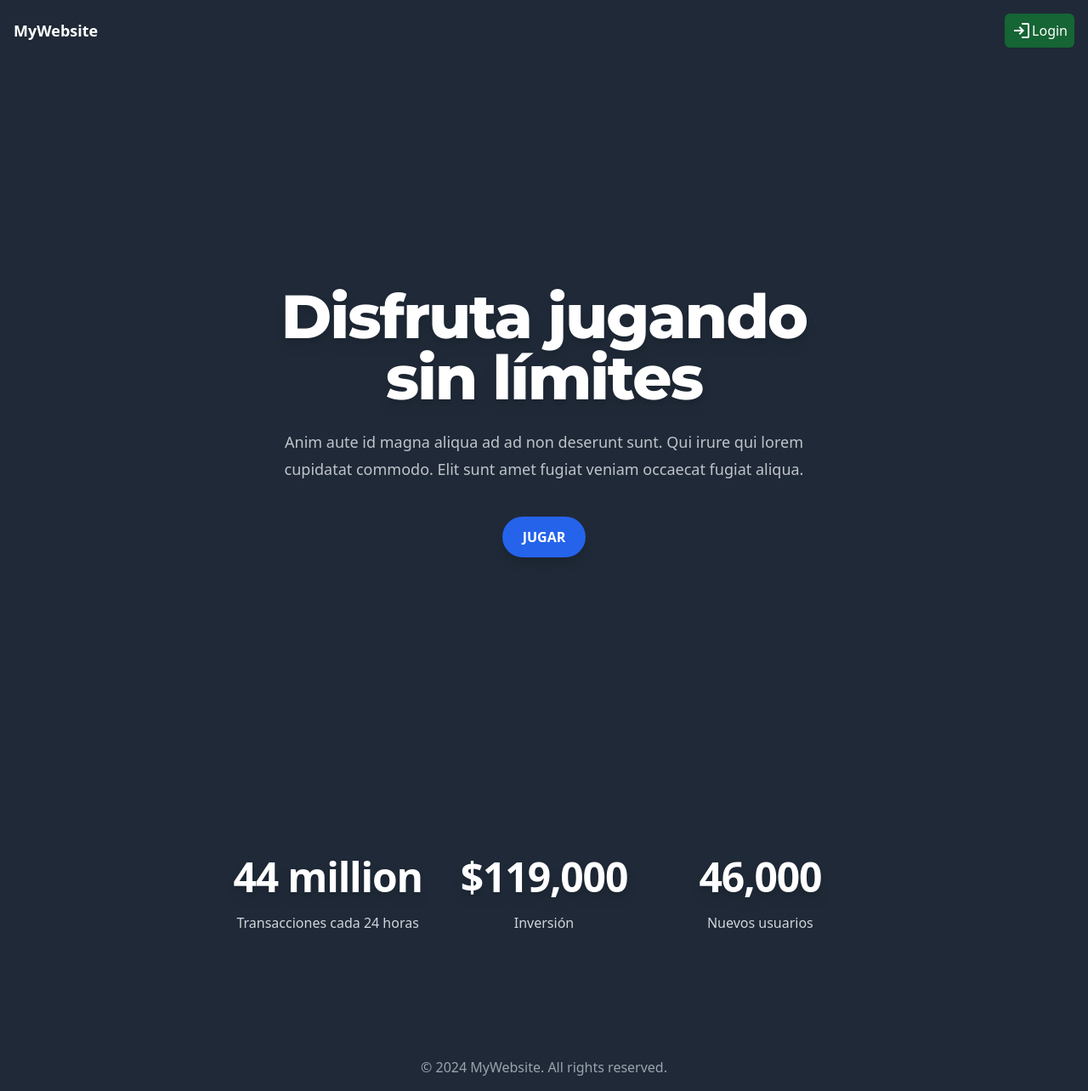
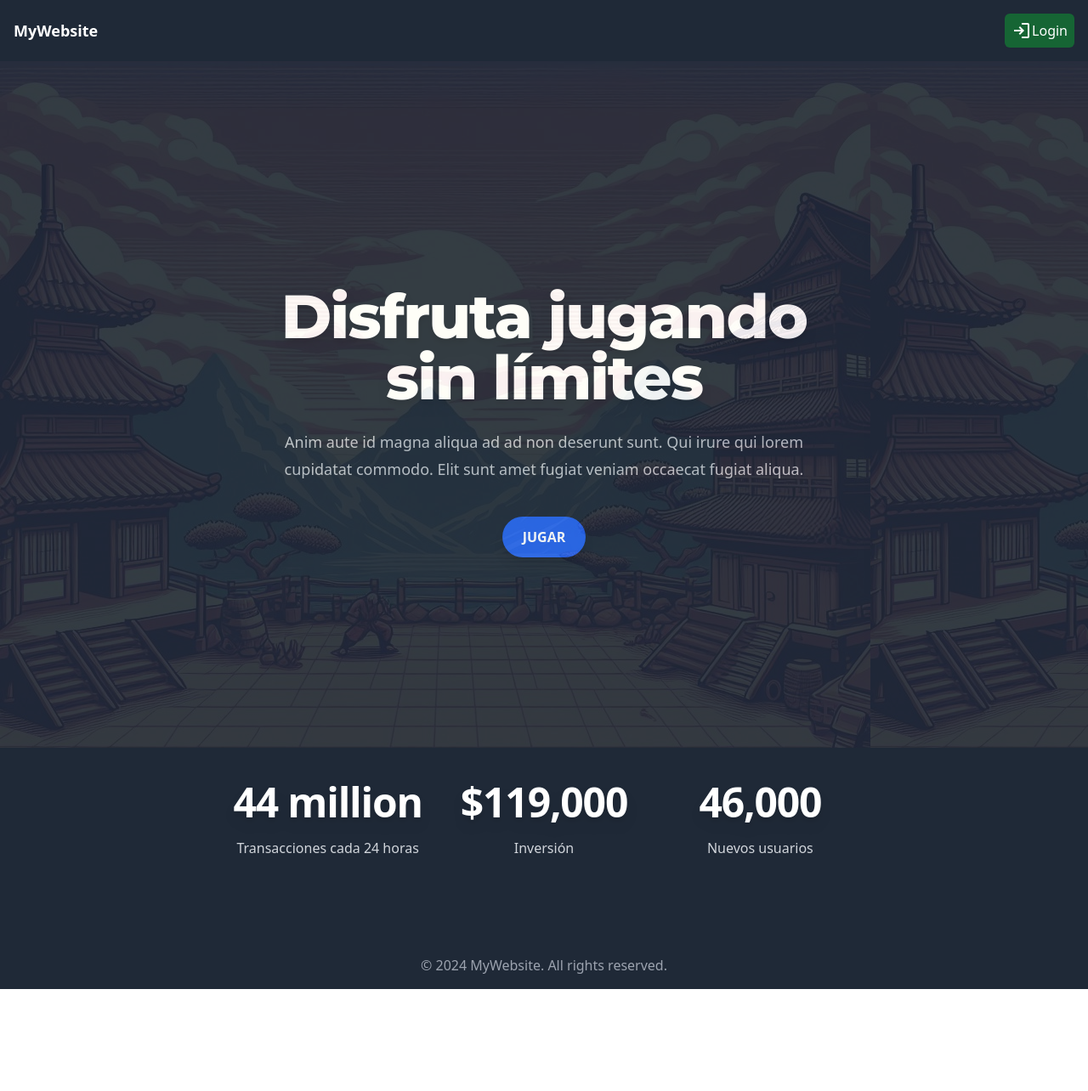
Before and after one commit to RobertoIL/Taller3_ESP1, a Vue app: page / in a window 1280 px wide. Shown: the whole page at 85% size. After the commit the page ends 1164 px from the top, so only its background shows below. Built offline with nearby package versions, Linux system fonts and the light colour scheme.

Commit message:
bg image

```diff
--- a/src/App.vue
+++ b/src/App.vue
@@ -1,6 +1,6 @@
 <template class="">
     <Navbar v-if="!isLoginPage" />
-    <RouterView class="min-h-screen"/>
+    <RouterView class="min-h-screen bg-home_background"/>
     <Footer v-if="!isLoginPage" />
 </template>
 
--- a/src/components/Game.vue
+++ b/src/components/Game.vue
@@ -1,5 +1,5 @@
 <template>
-  <main class="bg-gray-800">
+  <main class="">
     <div class="container" ref="canvasContainer">
       <div class="canvas-container">
           <canvas id="canvas1" ref="canvas"></canvas>
@@ -463,13 +463,48 @@ methods: {
       this.player2.setPlayerN(2);
       this.input = new InputHandler();
     }
+    // // Método para manejar el ataque del jugador 1 al jugador 2
+    // player1Attacks() {
+    //   if (this.player.isAttacking()) {
+    //     this.player2.receiveDamage(this.player.attackDamage);
+    //   }
+    // }
+
+    // // Método para manejar el ataque del jugador 2 al jugador 1
+    // player2Attacks() {
+    //   if (this.player2.isAttacking()) {
+    //     this.player.receiveDamage(this.player2.attackDamage);
+    //   }
+    // }
     update() {
       this.player.update(this.input.keys);
       this.player2.update(this.input.keys);
-    }
+
+      if (this.checkCollision()) {
+        if (this.player.isAttacking()) {
+        this.player2.receiveDamage(this.player.damage, this.ctx);
+      }
+        if (this.player2.isAttacking()) {
+          this.player.receiveDamage(this.player2.damage, this.ctx);
+        }
+      }
+}
     draw(context) {
       this.player.draw(context);
       this.player2.draw(context);
+    }
+    checkCollision() {
+      const player1Pos = this.player.getPosition();
+      const player2Pos = this.player2.getPosition();
+
+      if (player1Pos.x < player2Pos.x + player2Pos.width &&
+        player1Pos.x + player1Pos.width > player2Pos.x &&
+        player1Pos.y < player2Pos.y + player2Pos.height &&
+        player1Pos.y + player1Pos.height > player2Pos.y) {
+        // Los jugadores están colisionando
+        return true;
+      }
+      return false;
     }
   },
   destroyed() {
--- a/src/views/HomeView.vue
+++ b/src/views/HomeView.vue
@@ -1,9 +1,6 @@
 <template>
-    <main class="flex flex-col items-center bg-gray-800">
-        <div class="relative px-6 pt-10 lg:px-8">
-            <div class="absolute inset-x-0 -top-40 -z-10 transform-gpu overflow-hidden blur-3xl sm:-top-80" aria-hidden="true">
-                <div class="relative left-[calc(50%-11rem)] aspect-[1155/678] w-[36.125rem] -translate-x-1/2 rotate-[30deg] bg-gradient-to-tr from-pink-500 to-indigo-500 opacity-40 sm:left-[calc(50%-30rem)] sm:w-[72.1875rem]" style="clip-path: polygon(74.1% 44.1%, 100% 61.6%, 97.5% 26.9%, 85.5% 0.1%, 80.7% 2%, 72.5% 32.5%, 60.2% 62.4%, 52.4% 68.1%, 47.5% 58.3%, 45.2% 34.5%, 27.5% 76.7%, 0.1% 64.9%, 17.9% 100%, 27.6% 76.8%, 76.1% 97.7%, 74.1% 44.1%)"></div>
-            </div>
+    <main class="flex flex-col items-center">
+        <div class="px-6 pt-10 lg:px-8 bg-gray-800 opacity-90 w-full">
             <div class="mx-auto max-w-2xl py-32 sm:py-48 lg:py-56">
                 <div class="text-center">
                     <h1 class="text-5xl font-extrabold font-font_tittle tracking-tight text-white sm:text-7xl drop-shadow-lg">
@@ -22,7 +19,7 @@
                 </div>
             </div>
         </div>
-        <div class="py-24 sm:py-32">
+        <div class="bg-gray-800 w-full pb-24 py-10 flex items-center justify-center">
             <div class="mx-auto max-w-7xl px-6 lg:px-8">
                 <dl class="grid grid-cols-1 gap-x-8 gap-y-16 text-center lg:grid-cols-3">
                     <div class="mx-auto flex max-w-xs flex-col gap-y-4">
```
